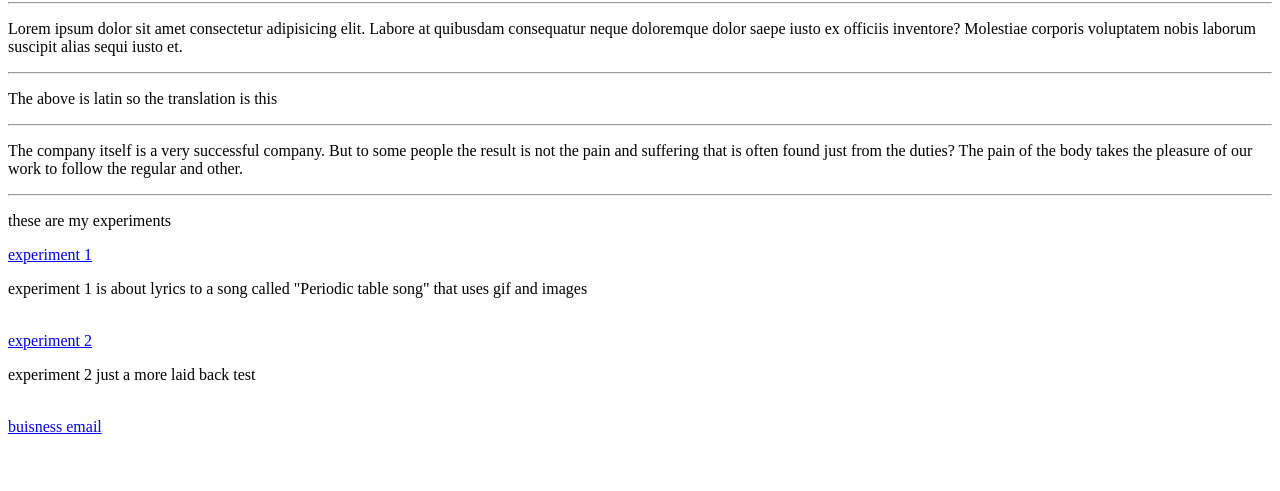
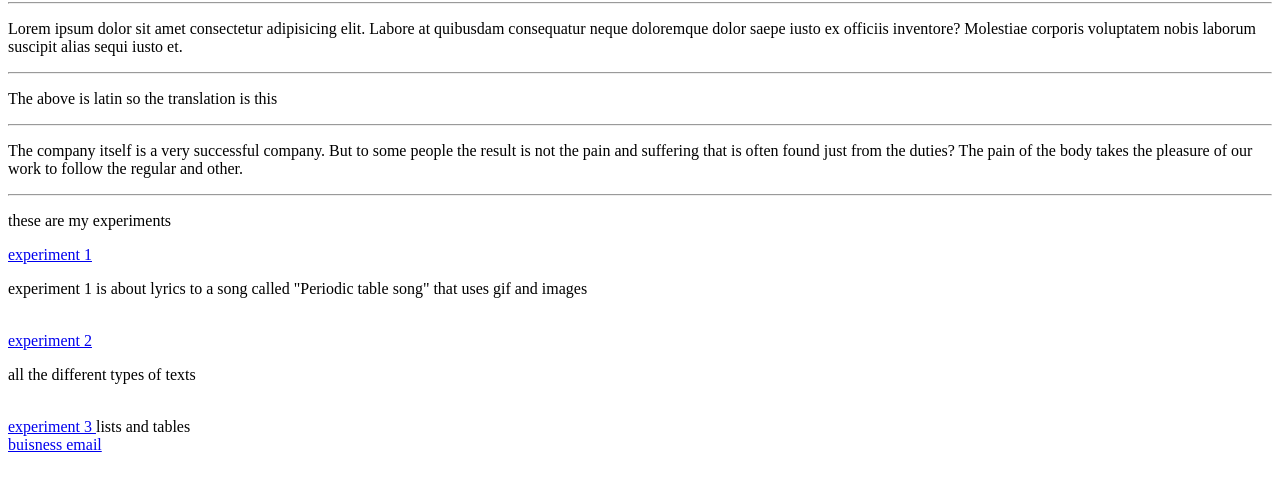
Before and after one commit to cool-bat/lyric, a plain HTML site: page index.html in a window 1280 px wide. Shown: the part 125-616 px from the top of the page. Drawn offline with Linux system fonts and the light colour scheme.

Commit message:
Update index.html

```diff
--- a/index.html
+++ b/index.html
@@ -46,7 +46,15 @@
             experiment 2
         </a>
 
-        <p>experiment 2 just a more laid back test</p>
+        <p>all the different types of texts</p>
+
+        <br>
+
+        <a href="shopping.html">
+            experiment 3
+        </a>
+
+        lists and tables
 
         <br>
 
```
